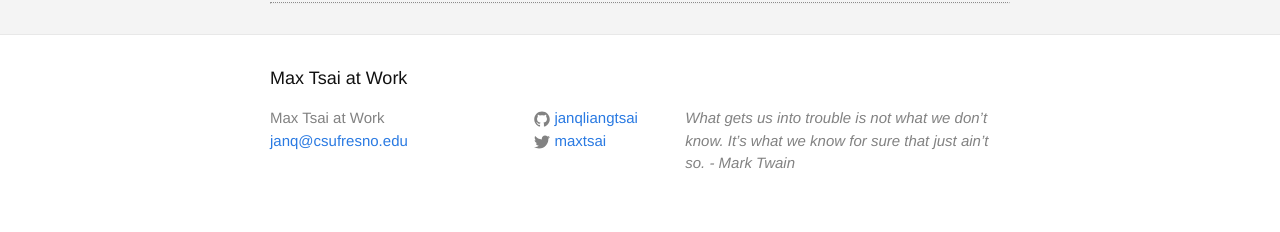
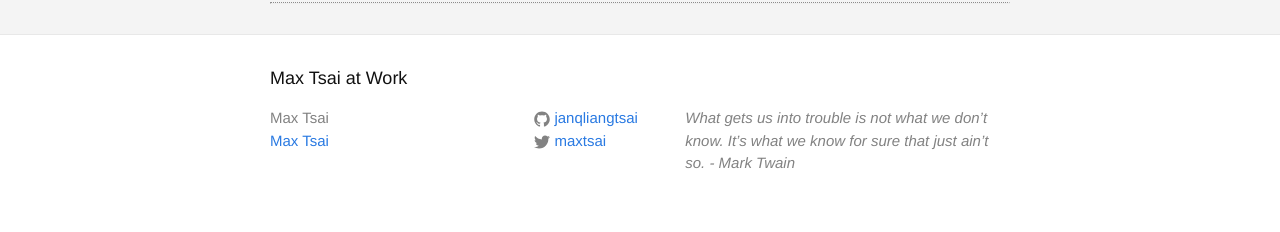
Before and after one commit to JANQLIANGTSAI/janqliangtsai.github.io, a Jekyll site: the page built from index.html, in a window 1280 px wide. Shown: the part 676-908 px from the top of the page. Built offline with Jekyll 4.4.1, drawn with Linux system fonts in a browser that asks for light colours.

```diff
--- a/_config.yml
+++ b/_config.yml
@@ -15,6 +15,7 @@
 # in the templates via {{ site.myvariable }}.
 #
 title: Max Tsai at Work
+author: Max Tsai
 email: janq@csufresno.edu
 description: > # this means to ignore newlines until "baseurl:"
   What gets us into trouble is not what we don’t know. It’s what we know for sure that just ain’t so. - Mark Twain
--- a/_includes/footer.html
+++ b/_includes/footer.html
@@ -14,7 +14,7 @@
               {{ site.title | escape }}
             {% endif %}
             </li>
-          <li><a href="mailto:{{ site.email }}">{{ site.email }}</a></li>
+          <li><a href="mailto:{{ site.email }}">{{ site.author }}</a></li>
         </ul>
       </div>
 
```
